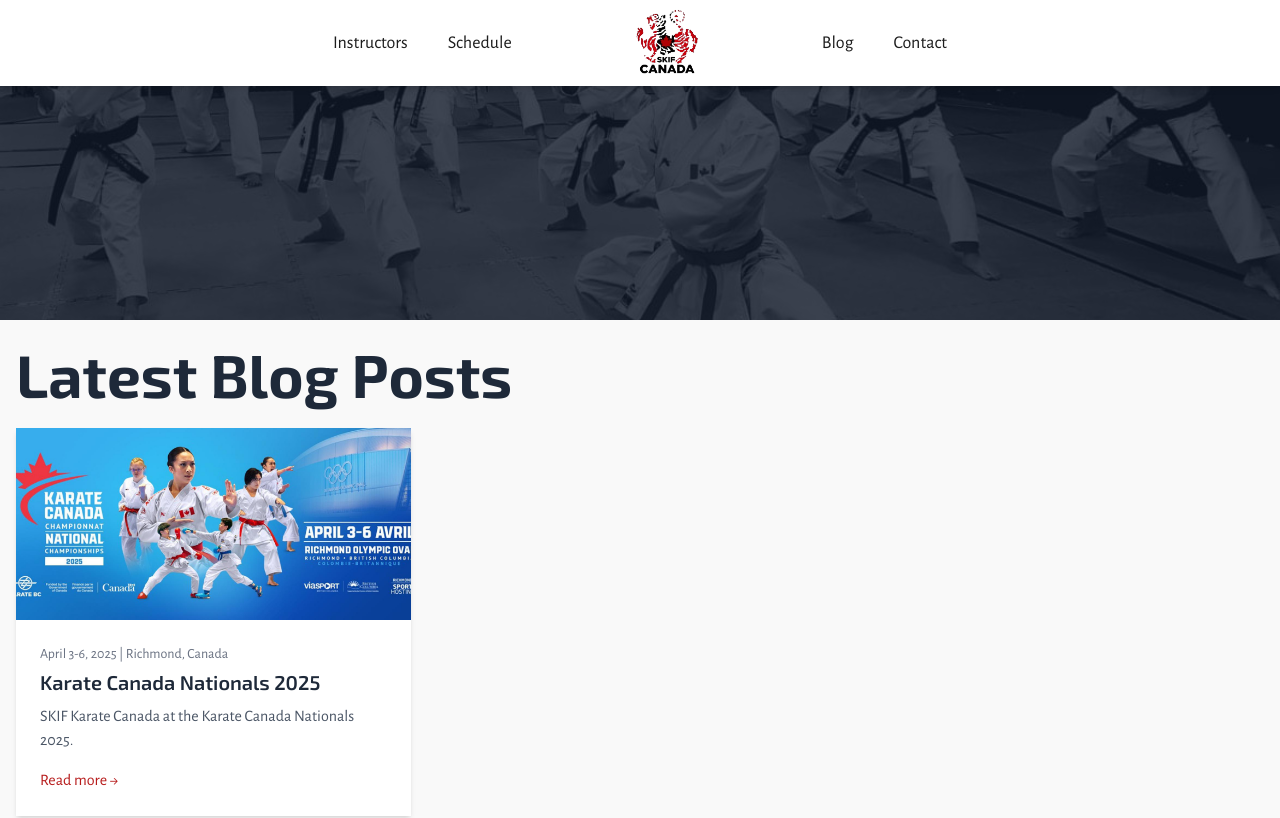
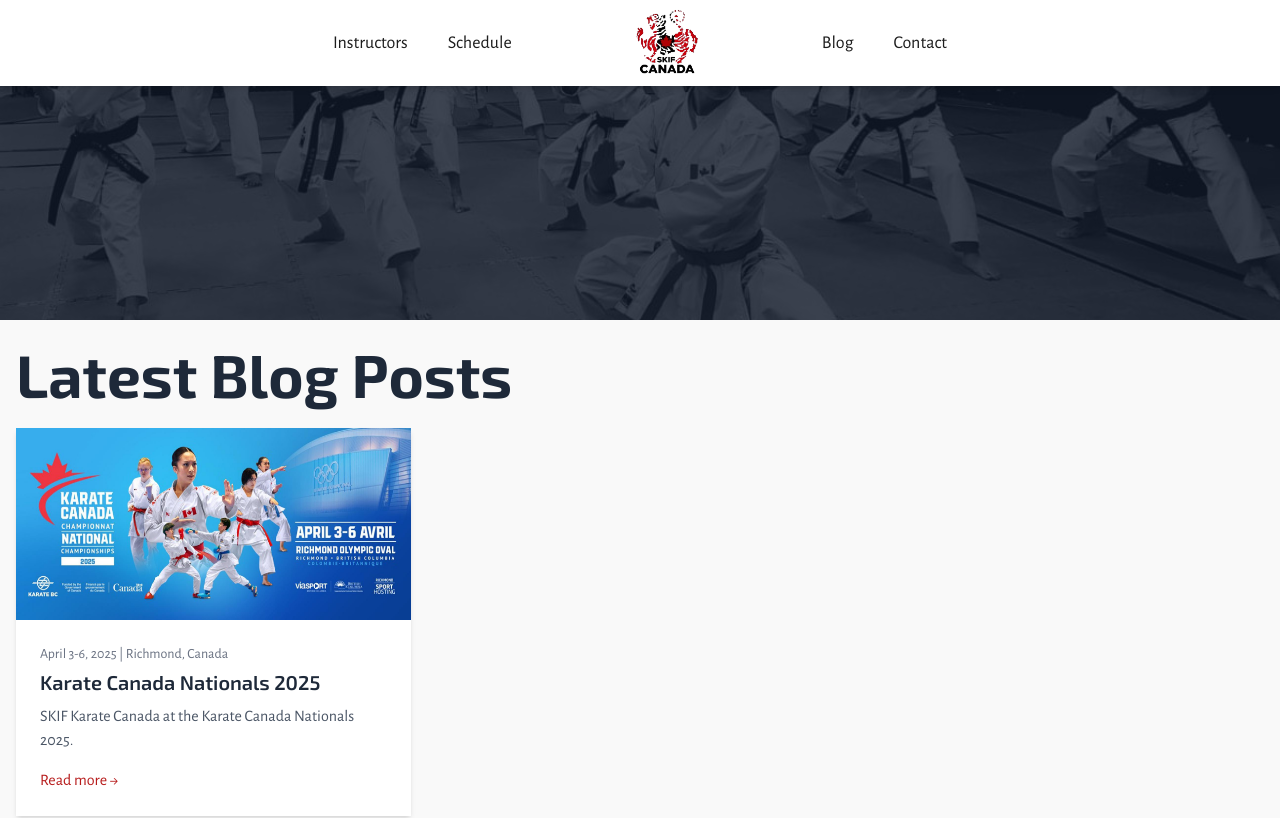
Before and after one commit to A-coderr/skif-website, a Next.js app: page /blog in a window 1280 px wide. Shown: the top 818 px of the page. Built offline with nearby package versions, Linux system fonts and the light colour scheme.

Commit message:
Removed legacy props

```diff
--- a/app/sections/BlogGallery.tsx
+++ b/app/sections/BlogGallery.tsx
@@ -20,17 +20,12 @@
             key={post.id}
             className="bg-white shadow-md overflow-hidden transition-transform hover:scale-102"
             initial={{ opacity: 0, y: 20 }}
-            animate={{ opacity: 1, y: 0 }}
-            transition={{ duration: 0.5, delay: index * 0.1 }}
+            whileInView={{ opacity: 1, y: 0 }}
+            transition={{ duration: 0.5, delay: index * 0.2 }}
+            viewport={{ once: true }}
           >
             <div className="relative w-full h-48">
-              <Image
-                src={post.image}
-                alt={post.title}
-                layout="fill"
-                objectFit="cover"
-                priority
-              />
+              <Image src={post.image} alt={post.title} fill priority />
             </div>
             <div className="p-6">
               <p className="text-sm text-gray-500 mb-1">
```
